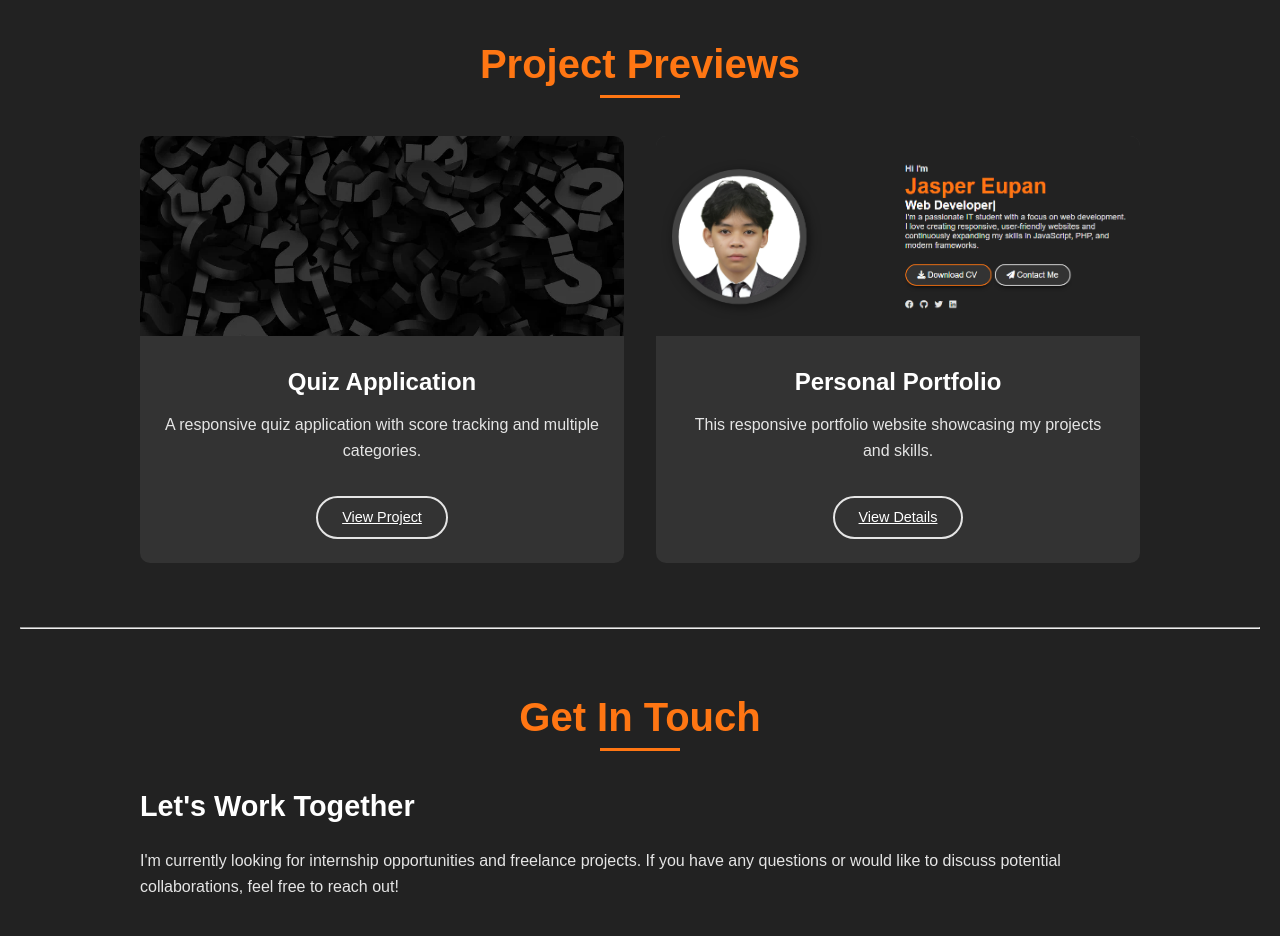
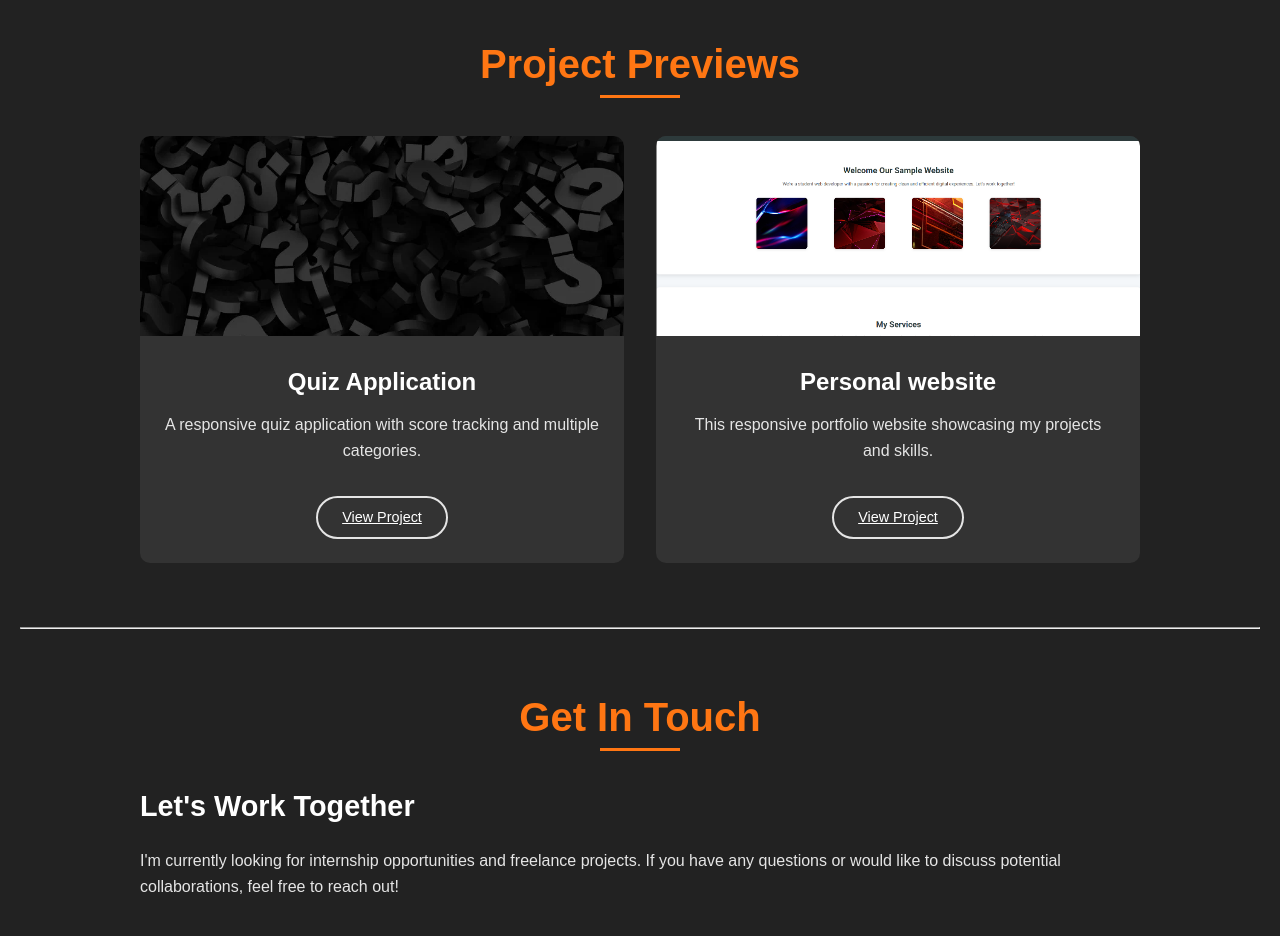
Before and after one commit to Jasper1931/WebPortfolio, a plain HTML site: page index.html in a window 1280 px wide. Shown: the part 1320-2256 px from the top of the page. Drawn offline with nearby package versions, Linux system fonts and the light colour scheme.

Commit message:
Initial commit - Web Portfolio

```diff
--- a/index.html
+++ b/index.html
@@ -99,15 +99,15 @@
                         <div class="project-info">
                             <h3>Quiz Application</h3>
                             <p>A responsive quiz application with score tracking and multiple categories.</p>
-                            <a href="quizzes.html" class="btn small">View Project</a>
+                            <a href="projects.html" class="btn small">View Project</a>
                         </div>
                     </div>
                     <div class="project-card">
-                        <img src="images/proj.png" alt="Portfolio Project">
+                        <img src="images/project1.png" alt="Portfolio Project">
                         <div class="project-info">
-                            <h3>Personal Portfolio</h3>
+                            <h3>Personal website</h3>
                             <p>This responsive portfolio website showcasing my projects and skills.</p>
-                            <a href="#" class="btn small">View Details</a>
+                            <a href="projects.html" class="btn small">View Project</a>
                         </div>
                     </div>
                 </div>
```
Also changed, not shown: quizzes.html (line endings or trailing spaces).
